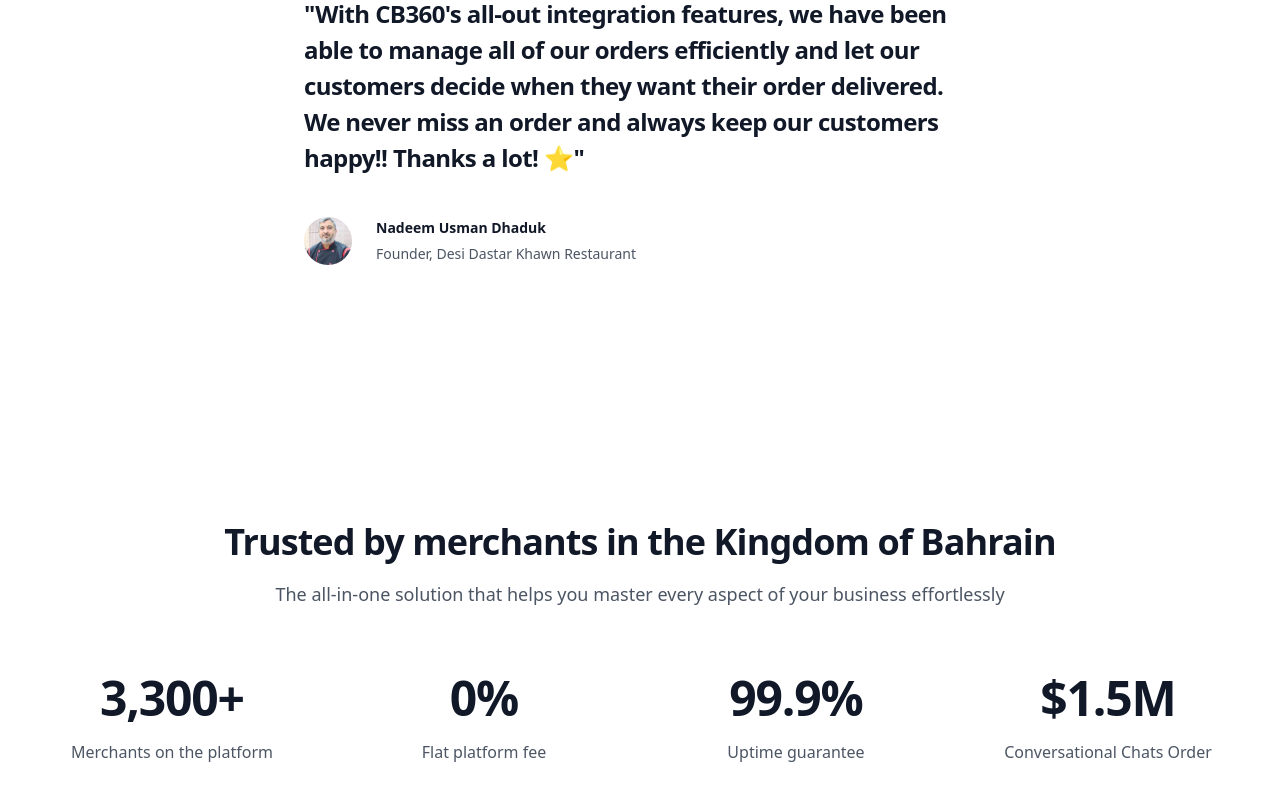
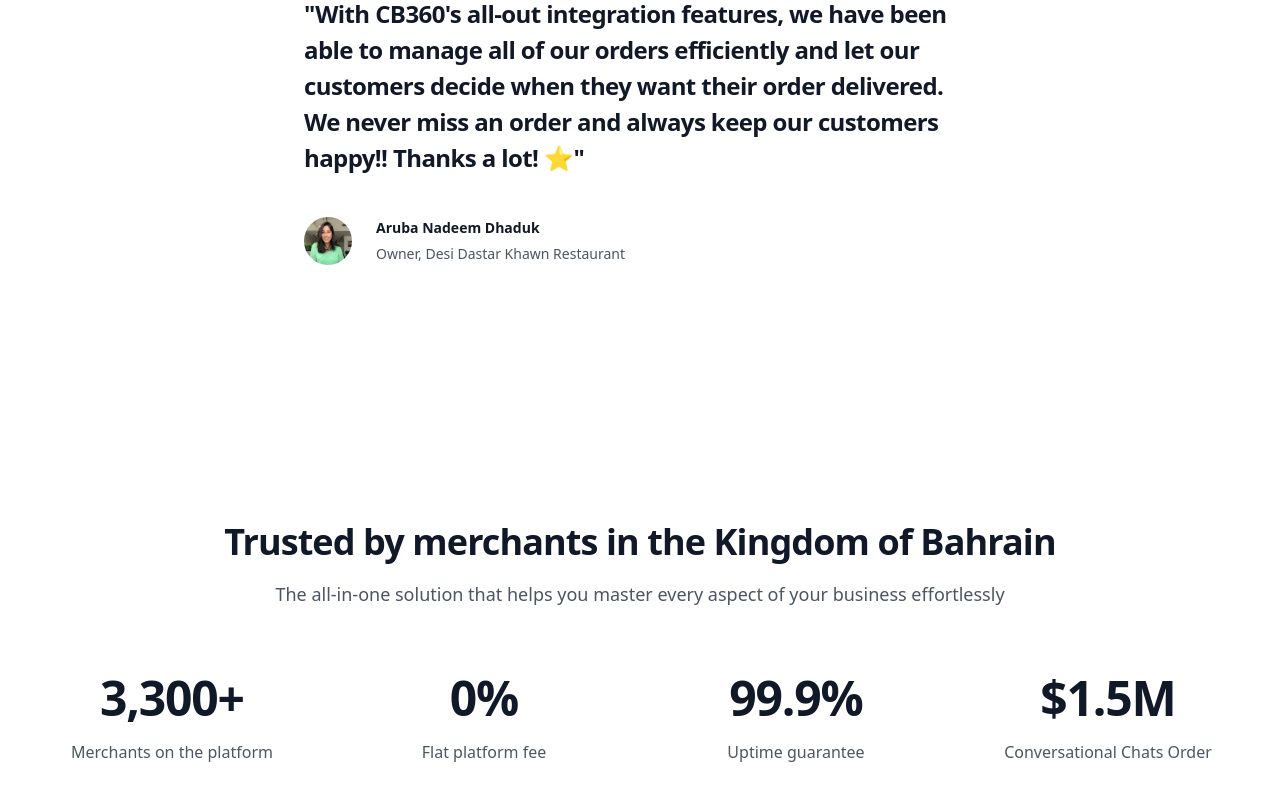
Before and after one commit to noelsilveira/ConvoBot360-Website, a Next.js app: page / in a window 1280 px wide. Shown: the part 6326-7126 px from the top of the page. Built offline with nearby package versions, Linux system fonts and the light colour scheme.

Commit message:
replace Nadeem with Aruba Nadeem Dhaduk in testimonial section

```diff
--- a/src/components/home/SingleTestimonialSection.tsx
+++ b/src/components/home/SingleTestimonialSection.tsx
@@ -27,15 +27,15 @@ const SingleTestimonialSection = () => {
             className='h-12 w-12 rounded-full bg-gray-50 object-cover object-top'
             width={40}
             height={40}
-            src={'/assets/clients/DDK-owner.jpeg'}
-            alt='DDK Owner'
+            src={'/assets/clients/aruba-dhaduk.png'}
+            alt='Aruba Nadeem Dhaduk'
           />
           <div className='text-sm leading-6'>
             <div className='font-semibold text-gray-900'>
-              Nadeem Usman Dhaduk
+              Aruba Nadeem Dhaduk
             </div>
             <div className='mt-0.5 text-gray-600'>
-              Founder, Desi Dastar Khawn Restaurant
+              Owner, Desi Dastar Khawn Restaurant
             </div>
           </div>
         </figcaption>
```
Also changed, not shown: public/assets/clients/aruba-dhaduk.png (added).
